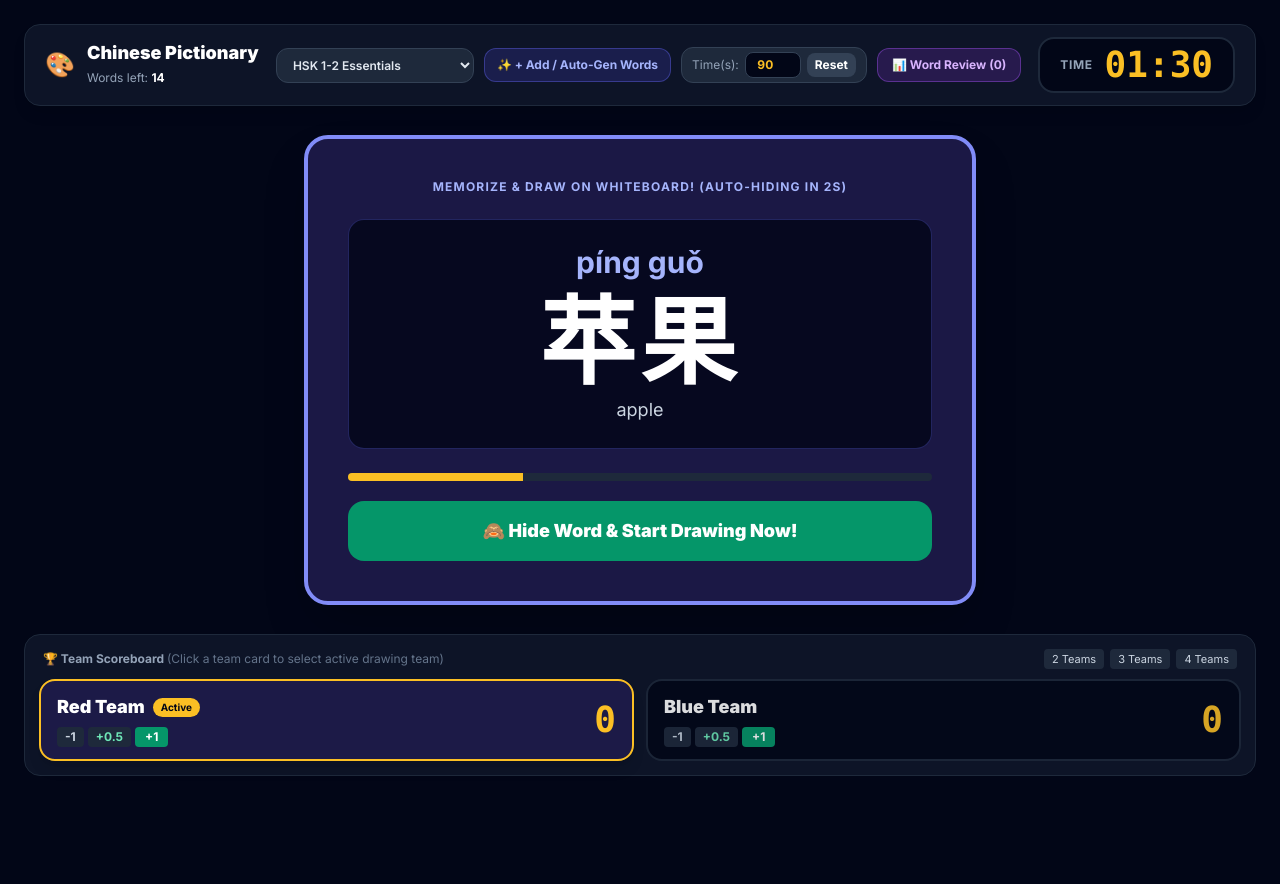
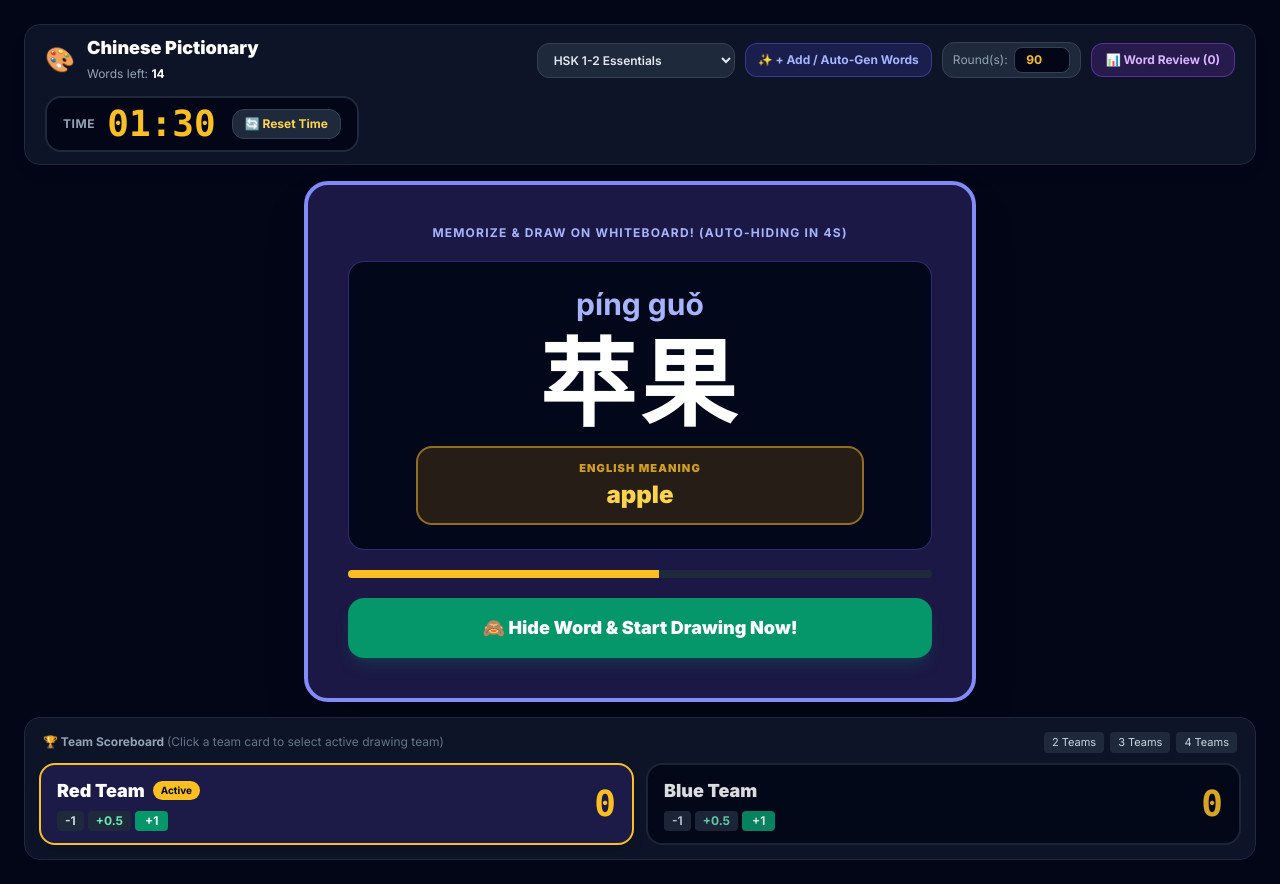
Before and after one commit to kevinarc92-debug/caici, a plain HTML site: page index.html in a window 1280 px wide. Both pictures are taken after a click on the button "👁️ Artist: Click to View Secret Word". Before the commit the page ends 800 px from the top, so only its background shows below. Drawn offline with nearby package versions, Linux system fonts and the light colour scheme.

Commit message:
Update index.html

```diff
--- a/index.html
+++ b/index.html
@@ -45,7 +45,7 @@
       </div>
     </div>
 
-    <!-- Deck & Timer Controls -->
+    <!-- Deck & Timer Settings -->
     <div class="flex flex-wrap items-center gap-2.5">
       <select id="deck-select" onchange="changeDeck()" class="bg-slate-800 border border-slate-700 text-xs font-semibold rounded-xl px-3 py-2 text-slate-200 focus:outline-none">
       </select>
@@ -56,7 +56,7 @@
 
       <!-- Adjustable Round Time -->
       <div class="flex items-center gap-1.5 bg-slate-800 border border-slate-700 rounded-xl px-2.5 py-1">
-        <span class="text-xs text-slate-400">Time(s):</span>
+        <span class="text-xs text-slate-400">Round(s):</span>
         <input
           id="duration-input"
           type="number"
@@ -64,12 +64,9 @@
           min="10"
           max="600"
           step="5"
-          onchange="resetRoundTimer()"
+          onchange="resetTimeOnly()"
           class="w-14 bg-slate-950 border border-slate-700 rounded-lg text-center font-bold text-amber-400 focus:outline-none text-xs py-1"
         />
-        <button onclick="resetRoundTimer()" class="text-xs font-bold bg-slate-700 hover:bg-slate-600 text-white px-2 py-1 rounded-lg transition">
-          Reset
-        </button>
       </div>
 
       <!-- Review Wall Toggle -->
@@ -78,10 +75,17 @@
       </button>
     </div>
 
-    <!-- Giant Countdown Capsule -->
-    <div class="flex items-center gap-3 bg-slate-950 border-2 border-slate-800 px-5 py-1.5 rounded-2xl">
+    <!-- Giant Countdown Capsule + Instant Time Reset Button -->
+    <div class="flex items-center gap-3 bg-slate-950 border-2 border-slate-800 px-4 py-1.5 rounded-2xl">
       <span class="text-xs font-bold uppercase tracking-wider text-slate-400">Time</span>
       <span id="main-timer" class="text-4xl font-black font-mono text-amber-400">01:30</span>
+      <button
+        onclick="resetTimeOnly()"
+        title="Reset timer anytime without changing current word"
+        class="ml-1 px-3 py-1.5 rounded-xl bg-slate-800 hover:bg-amber-600 hover:text-white active:scale-95 text-xs font-bold text-amber-300 border border-slate-700 transition flex items-center gap-1"
+      >
+        🔄 Reset Time
+      </button>
     </div>
   </header>
 
@@ -94,23 +98,28 @@
         🙈 CLASS: CLOSE YOUR EYES!
       </div>
       <h2 class="text-3xl md:text-4xl font-black text-white mb-2">Artist's Turn to Peek</h2>
-      <p class="text-slate-400 text-sm mb-8">Make sure the class cannot see the screen, then click below to view the secret word.</p>
+      <p class="text-slate-400 text-sm mb-8">Make sure the class cannot see the screen, then click below to view the secret word & meaning.</p>
 
       <button onclick="revealWordToArtist()" class="w-full py-5 px-8 rounded-2xl bg-indigo-600 hover:bg-indigo-500 active:scale-[0.99] transition font-black text-xl text-white shadow-xl shadow-indigo-600/30">
         👁️ Artist: Click to View Secret Word
       </button>
     </div>
 
-    <!-- STATE B: ARTIST PEEKING CARD (Shows Hanzi + Pinyin + Meaning with 4s auto-hide bar) -->
+    <!-- STATE B: ARTIST PEEKING CARD (Prominent Hanzi + Pinyin + English Meaning) -->
     <div id="stage-peek-word" class="hidden w-full max-w-2xl bg-indigo-950/90 border-4 border-indigo-400 rounded-3xl p-8 md:p-10 text-center shadow-2xl animate-pop">
       <div class="text-xs font-bold uppercase tracking-widest text-indigo-300 mb-2">
-        Memorize & Draw on Whiteboard! (Auto-hiding in <span id="peek-countdown">4</span>s)
+        Memorize & Draw on Whiteboard! (Auto-hiding in <span id="peek-countdown">6</span>s)
       </div>
 
-      <div class="my-6 py-6 px-4 rounded-2xl bg-slate-950/80 border border-indigo-500/30">
+      <div class="my-5 py-6 px-6 rounded-2xl bg-slate-950/90 border border-indigo-500/40">
         <div id="peek-pinyin" class="text-3xl font-bold text-indigo-300 mb-2">dǎ lán qiú</div>
-        <div id="peek-hanzi" class="zh-text text-7xl md:text-8xl font-black text-white tracking-wider mb-3">打篮球</div>
-        <div id="peek-meaning" class="text-lg text-slate-300">play basketball</div>
+        <div id="peek-hanzi" class="zh-text text-7xl md:text-8xl font-black text-white tracking-wider mb-5">打篮球</div>
+
+        <!-- Prominent English Meaning Box -->
+        <div class="inline-block w-full max-w-md bg-amber-500/15 border-2 border-amber-400/50 rounded-2xl px-5 py-3">
+          <span class="block text-[11px] font-black uppercase tracking-widest text-amber-400/80 mb-0.5">English Meaning</span>
+          <span id="peek-meaning" class="text-2xl font-black text-amber-300">play basketball</span>
+        </div>
       </div>
 
       <!-- Progress bar -->
@@ -118,7 +127,7 @@
         <div id="peek-progress-bar" class="h-full bg-amber-400 transition-all duration-100" style="width: 100%"></div>
       </div>
 
-      <button onclick="hideWordAndStartDrawing()" class="w-full py-4 px-6 rounded-2xl bg-emerald-600 hover:bg-emerald-500 font-black text-lg text-white transition">
+      <button onclick="hideWordAndStartDrawing()" class="w-full py-4 px-6 rounded-2xl bg-emerald-600 hover:bg-emerald-500 font-black text-lg text-white transition shadow-lg shadow-emerald-600/20">
         🙈 Hide Word & Start Drawing Now!
       </button>
     </div>
@@ -158,8 +167,8 @@
     <div id="stage-reveal" class="hidden text-center animate-pop bg-emerald-950/95 border-4 border-emerald-400 rounded-3xl px-14 py-10 shadow-2xl">
       <div class="text-emerald-300 font-bold text-xl mb-2">🎉 Correct! (+1 Point)</div>
       <div id="reveal-pinyin" class="text-3xl font-bold text-emerald-200 mb-2">dǎ lán qiú</div>
-      <div id="reveal-hanzi" class="zh-text text-7xl md:text-8xl font-black text-white tracking-wider mb-2">打篮球</div>
-      <div id="reveal-meaning" class="text-base text-emerald-300/80">play basketball</div>
+      <div id="reveal-hanzi" class="zh-text text-7xl md:text-8xl font-black text-white tracking-wider mb-3">打篮球</div>
+      <div id="reveal-meaning" class="text-xl font-bold text-amber-300">play basketball</div>
     </div>
 
     <!-- PAUSE OVERLAY -->
@@ -167,9 +176,14 @@
       <div class="text-6xl mb-3">⏸️</div>
       <div class="text-4xl font-black text-white tracking-wider mb-2">GAME PAUSED</div>
       <p class="text-slate-400 text-base mb-6">Listen to your teacher's explanation</p>
-      <button onclick="togglePause()" class="px-8 py-3.5 rounded-2xl bg-emerald-600 hover:bg-emerald-500 font-bold text-white text-lg">
-        ▶️ Resume Game
-      </button>
+      <div class="flex gap-3">
+        <button onclick="togglePause()" class="px-8 py-3.5 rounded-2xl bg-emerald-600 hover:bg-emerald-500 font-bold text-white text-lg">
+          ▶️ Resume Game
+        </button>
+        <button onclick="resetTimeOnly()" class="px-6 py-3.5 rounded-2xl bg-slate-800 hover:bg-slate-700 font-bold text-amber-300 text-base border border-slate-700">
+          🔄 Reset Time
+        </button>
+      </div>
     </div>
   </main>
 
@@ -433,24 +447,25 @@
       setStageView('stage-shield');
     }
 
-    // Step 2: Artist clicks to peek for 4 seconds
+    // Step 2: Artist clicks to peek for 6 seconds (Shows Hanzi + Pinyin + Prominent English Meaning)
     function revealWordToArtist() {
       AudioEngine.init();
       document.getElementById('peek-hanzi').textContent = currentWord.hanzi;
       document.getElementById('peek-pinyin').textContent = currentWord.pinyin;
-      document.getElementById('peek-meaning').textContent = currentWord.meaning || '';
+      document.getElementById('peek-meaning').textContent = currentWord.meaning || '(No English translation)';
       setStageView('stage-peek-word');
 
-      let msLeft = 4000;
+      const totalMs = 6000;
+      let msLeft = totalMs;
       const bar = document.getElementById('peek-progress-bar');
       const countLabel = document.getElementById('peek-countdown');
       bar.style.width = '100%';
-      countLabel.textContent = '4';
+      countLabel.textContent = '6';
 
       clearInterval(peekTimer);
       peekTimer = setInterval(() => {
         msLeft -= 100;
-        bar.style.width = `${Math.max(0, (msLeft / 4000) * 100)}%`;
+        bar.style.width = `${Math.max(0, (msLeft / totalMs) * 100)}%`;
         countLabel.textContent = Math.ceil(msLeft / 1000);
         if (msLeft <= 0) {
           clearInterval(peekTimer);
@@ -459,7 +474,6 @@
       }, 100);
     }
 
-    // Re-peek if artist forgot
     function rePeekWord() {
       pauseTimerSilently();
       setStageView('stage-shield');
@@ -523,7 +537,7 @@
       prepareNextWord();
     }
 
-    // ==================== 4. TIMER & PAUSE CONTROLS ====================
+    // ==================== 4. TIMER & INDEPENDENT RESET CONTROLS ====================
     function resumeTimer() {
       isPaused = false;
       document.getElementById('pause-overlay').classList.add('hidden');
@@ -538,7 +552,7 @@
           clearInterval(timerInterval);
           isPaused = true;
           AudioEngine.playTimeUp();
-          alert("⏰ Time's Up! Switch to the next team.");
+          alert("⏰ Time's Up! Switch to the next team or click 'Reset Time'.");
         }
       }, 1000);
     }
@@ -557,12 +571,16 @@
       }
     }
 
-    function resetRoundTimer() {
-      pauseTimerSilently();
-      document.getElementById('pause-overlay').classList.add('hidden');
+    // Reset ONLY the timer without discarding the current word
+    function resetTimeOnly() {
+      AudioEngine.init();
+      AudioEngine.playChime();
       timeLeft = Math.max(5, parseInt(document.getElementById('duration-input').value, 10) || 90);
       updateTimerDisplay();
-      prepareNextWord();
+      // If currently actively guessing, keep running smoothly from full time; otherwise stay ready
+      if (!isPaused && !document.getElementById('stage-guessing').classList.contains('hidden')) {
+        resumeTimer();
+      }
     }
 
     function updateTimerDisplay() {
@@ -679,7 +697,8 @@
       document.getElementById('history-count').textContent = '0';
       renderScoreboard();
       renderSummaryGrid();
-      resetRoundTimer();
+      resetTimeOnly();
+      prepareNextWord();
     }
 
     // ==================== 6. AUTO PINYIN & ENGLISH MEANING ENGINE ====================
```
